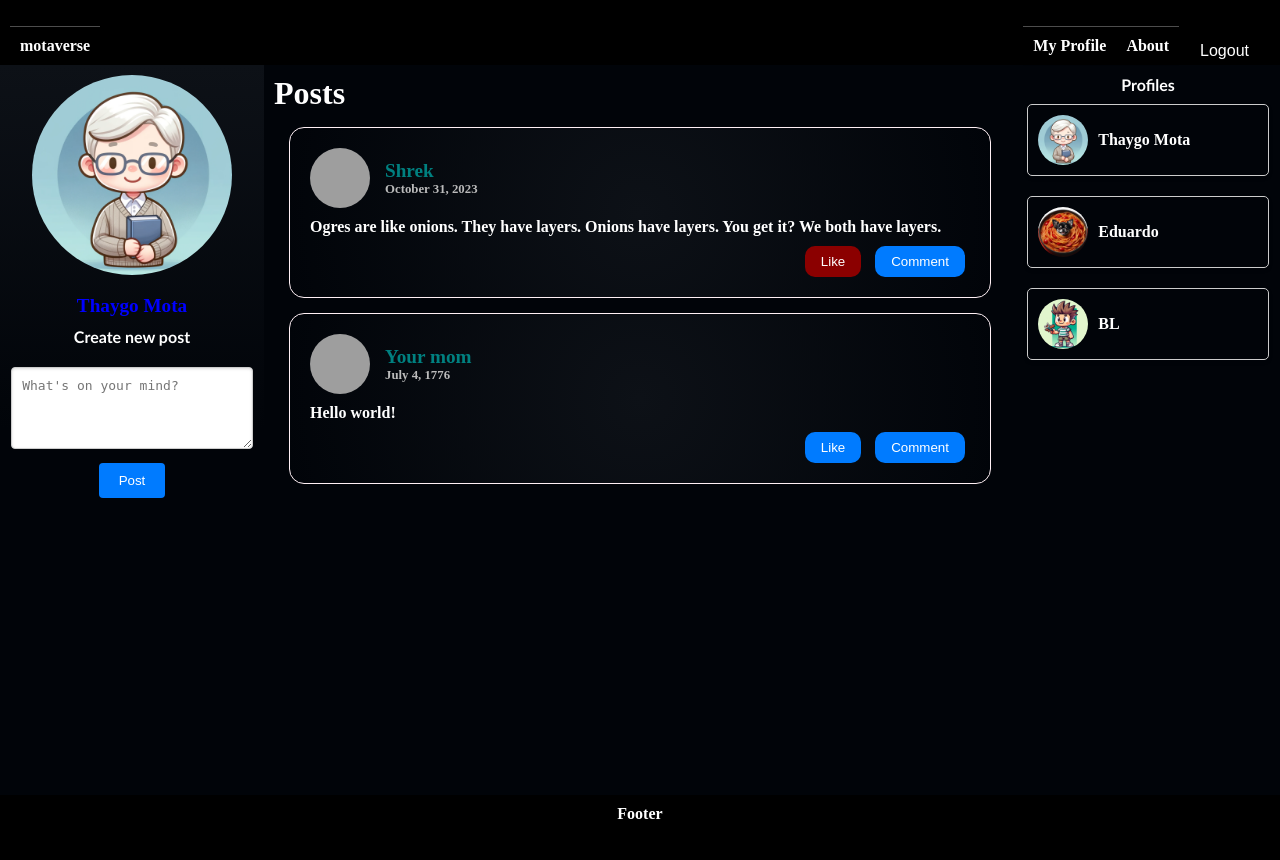
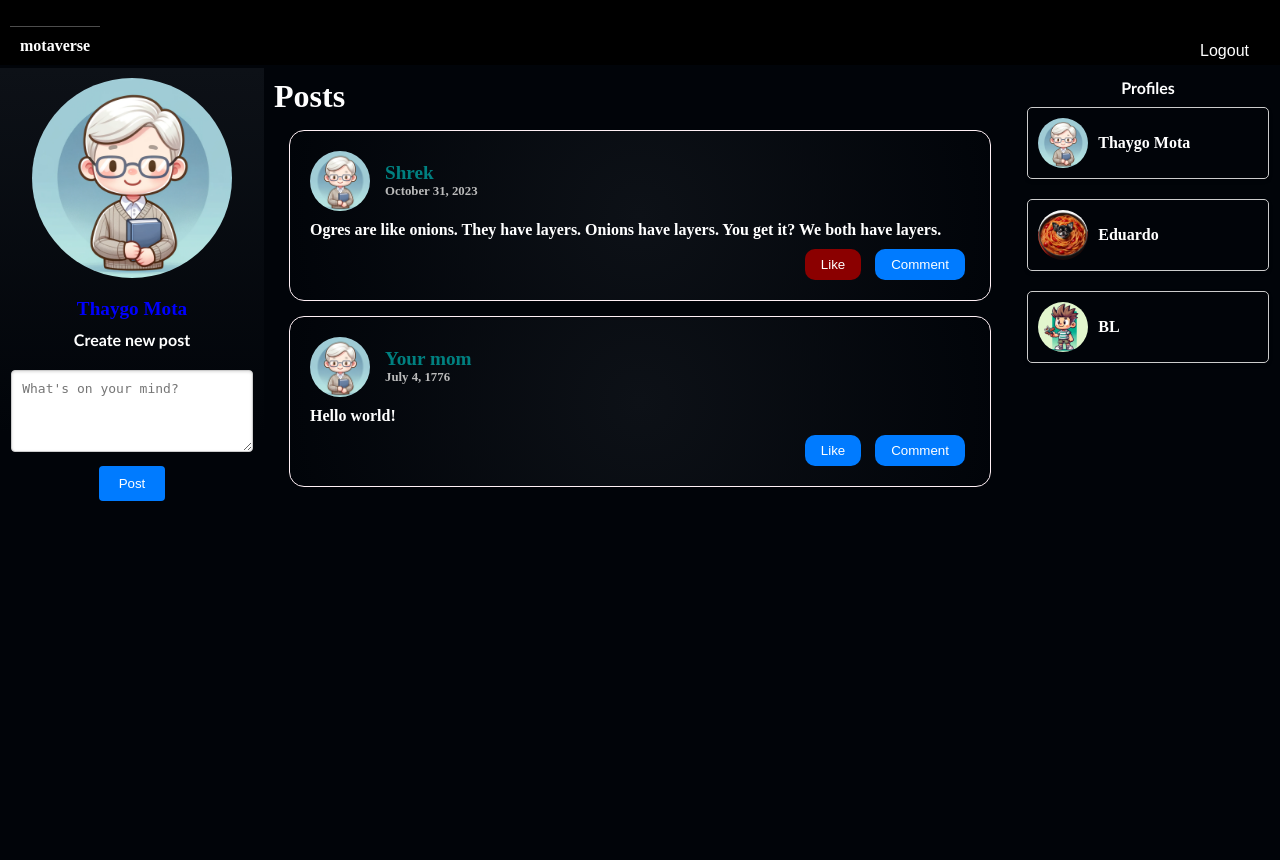
Before and after one commit to EduardoSalin/motaverse, a Flask app: page /motaverse in a window 1280 px wide. After the commit the page ends 501 px from the top, so only its background shows below. Run offline with Flask 3, Linux system fonts and the light colour scheme; a user stored in the database is signed in; data comes from the database, SQL or seed files in the repository; grey boxes are pictures that could not be loaded.

Commit message:
finishing User story 1

```diff
--- a/app/static/style.css
+++ b/app/static/style.css
@@ -110,7 +110,7 @@ input[type=submit] {
 }
 
 .form-input {
-  width: 95%;
+  width: 65%;
   padding: 10px;
   border: 1px solid #ccc;
   border-radius: 5px;
--- a/app/templates/motaverse.html
+++ b/app/templates/motaverse.html
@@ -8,8 +8,11 @@
         <ul class="navigation">
             <!-- Navigation buttons -->
           <li><a href="#">motaverse</a></li>
+
+          <!--
           <li><a href="#">My Profile</a></li>
           <li><a href="#">About</a></li>
+           -->
           <li><button onclick="simple_action('{{ url_for('admin_signout') }}')">Logout</button></li>
         </ul>
       </header>
@@ -18,6 +21,7 @@
   <!-- This is the left side of the screen-->
   <aside class="aside left-side">
 
+    <!-- This is the profile picture and name of the current user-->
     <div class="profile-picture-container">
       <img src="{{ current_user_profile_pic_url }}" alt="Profile Picture">
     </div>
@@ -42,7 +46,7 @@
         <!-- this is where the post begins-->
       <li class="post-item">
         <div class="profile">
-          <img src="placeholder-profile.png" alt="Profile Picture" class="profile-pic" />
+          <img src="{{ current_user_profile_pic_url }}" alt="Profile Picture" class="profile-pic" />
           <div class="profile-info">
             <div class="profile-name">Shrek</div><!-- User Name   -->
             <div class="post-date">October 31, 2023</div><!-- Date Posted -->
@@ -63,7 +67,7 @@
 
       <li class="post-item">
         <div class="profile">
-          <img src="placeholder-profile.png" alt="Profile Picture" class="profile-pic" />
+          <img src="{{ current_user_profile_pic_url }}" alt="Profile Picture" class="profile-pic" />
           <div class="profile-info">
             <div class="profile-name">Your mom</div>
             <div class="post-date">July 4, 1776</div>
@@ -78,16 +82,13 @@
         </div>
       </li>
 
-      <!-- end of post -->
-    </ul>
+    </ul>      <!-- end of posts section -->
 
-    <!--    end of center section -->
-  </article>
+  </article>    <!--    end of center section -->
 
 
-    <!--
-  Where all the profiles will be displayed
-    -->
+        <!-- Where all the profiles are being displayed -->
+
     <aside class="aside aside-2">
 
       <h2>Profiles</h2>
@@ -104,9 +105,6 @@
 
   <!-- Footer -->
 
-    <footer class="footer">
-      Footer
-    </footer>
 
 
 </div>
```
